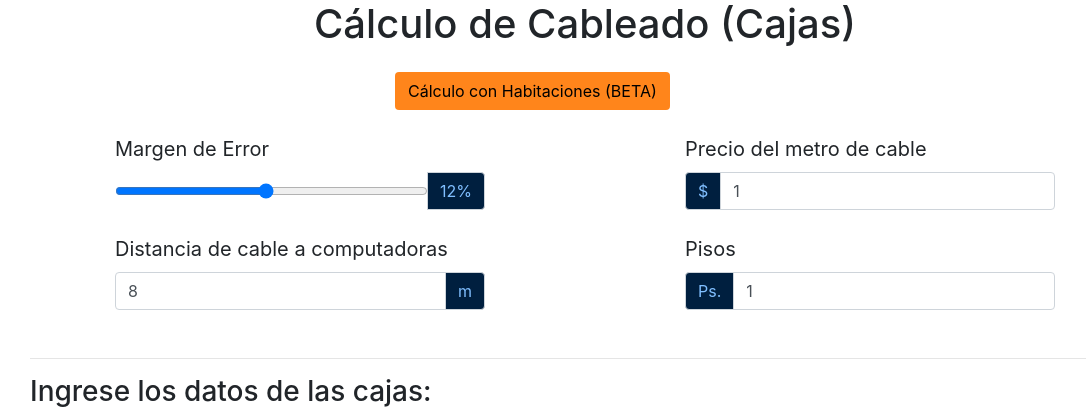
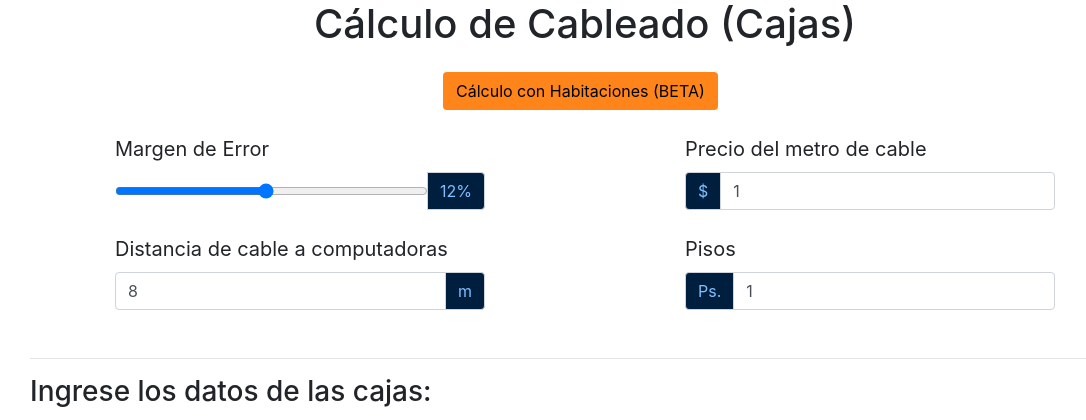
Before and after one commit to AntonyDamico/cableado_django, a Django app: page /2 in a window 1280 px wide. Shown: the top 420 px of the page, without its empty margins (55-1141 px from the left). Run offline with Django 3.2, Linux system fonts and the light colour scheme; some libraries are stand-ins or nearby versions.

Commit message:
arreglando pos de boton

```diff
--- a/calculo/templates/calculo/index2.html
+++ b/calculo/templates/calculo/index2.html
@@ -20,7 +20,7 @@
 
       <div class="row">
         <div class="offset-md-4">
-          <a href="1" class="btn btn-orange mb-4">Cálculo con Habitaciones (BETA)</a>
+          <a href="1" class="btn btn-orange mb-4 ml-5">Cálculo con Habitaciones (BETA)</a>
         </div>
       </div>
 
```
